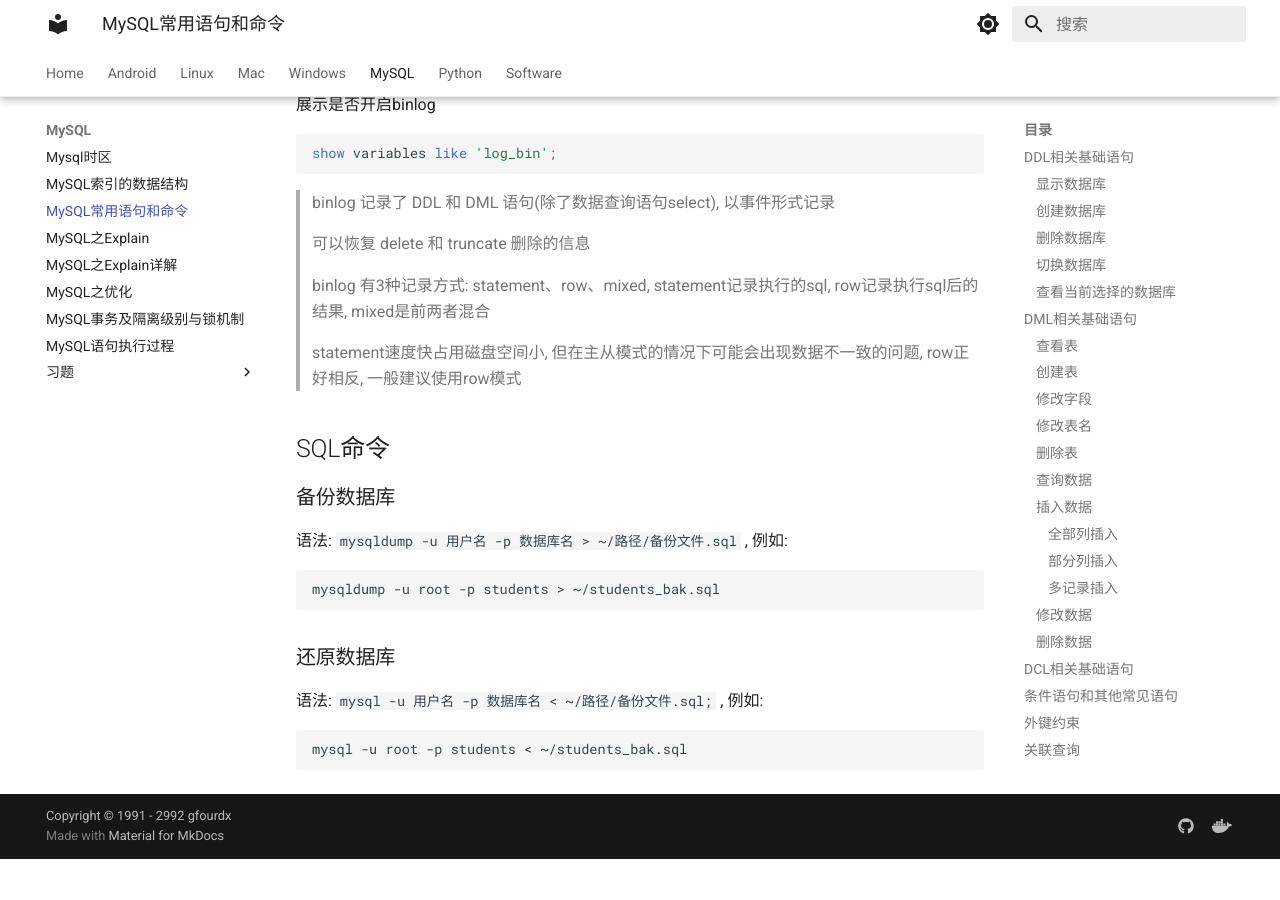
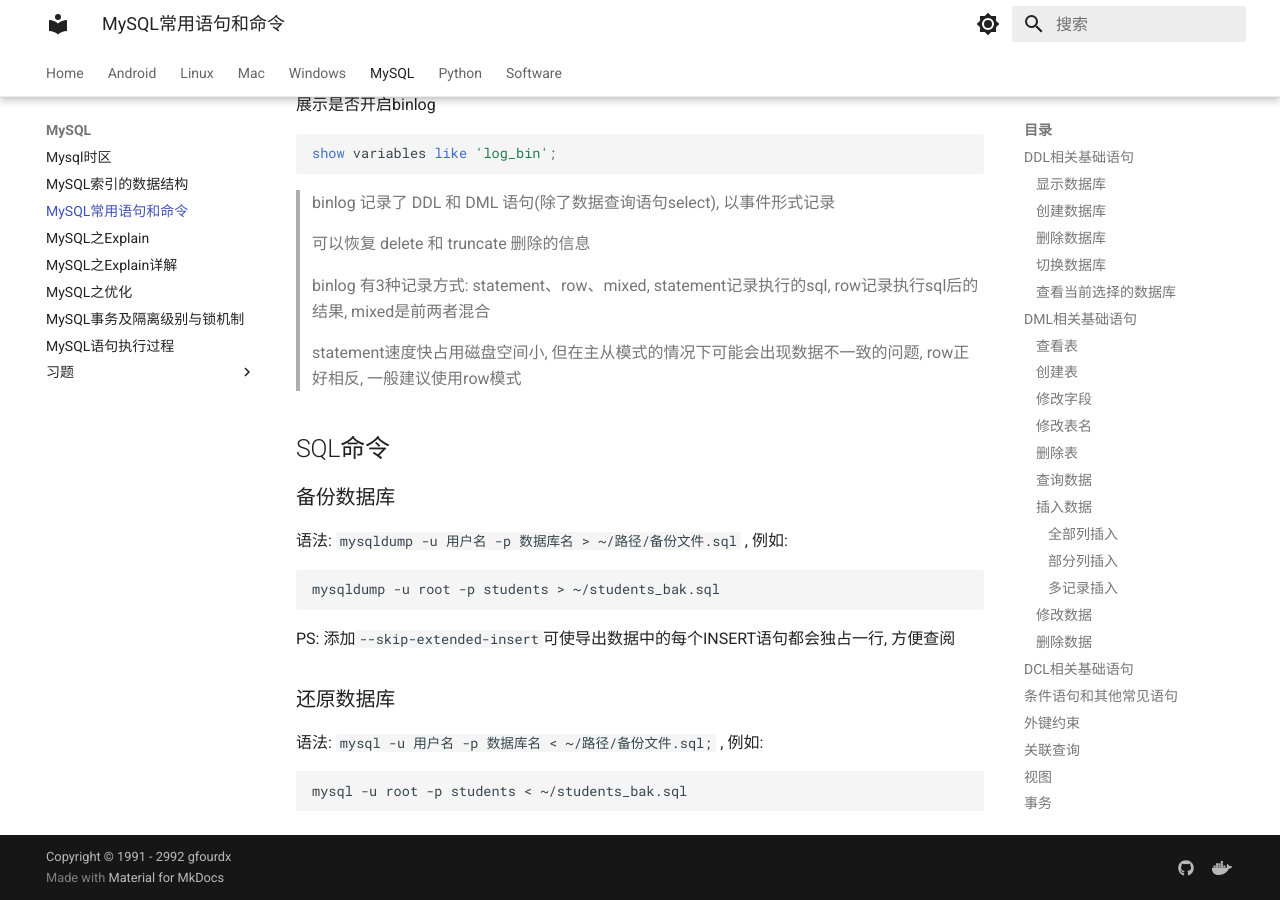
Before and after one commit to gfourdx/mydocs, an MkDocs documentation site: the page built from docs/mysql/MySQL常用语句和命令.md, in a window 1280 px wide and 900 px high, scrolled down 8614 px. Built offline with MkDocs 1.6.1 and Material for MkDocs 9.7.7, drawn with Linux system fonts in a browser that asks for light colours; before the commit the page ends 9473 px from its top, so only the background shows below that.

Commit message:
更新文档

````diff
--- a/docs/mysql/MySQL常用语句和命令.md
+++ b/docs/mysql/MySQL常用语句和命令.md
@@ -451,6 +451,8 @@
 mysqldump -u root -p students > ~/students_bak.sql
 ```
 
+PS: 添加`--skip-extended-insert`可使导出数据中的每个INSERT语句都会独占一行, 方便查阅
+
 ### 还原数据库
 
 语法: `mysql -u 用户名 -p 数据库名 < ~/路径/备份文件.sql;` , 例如:
````
